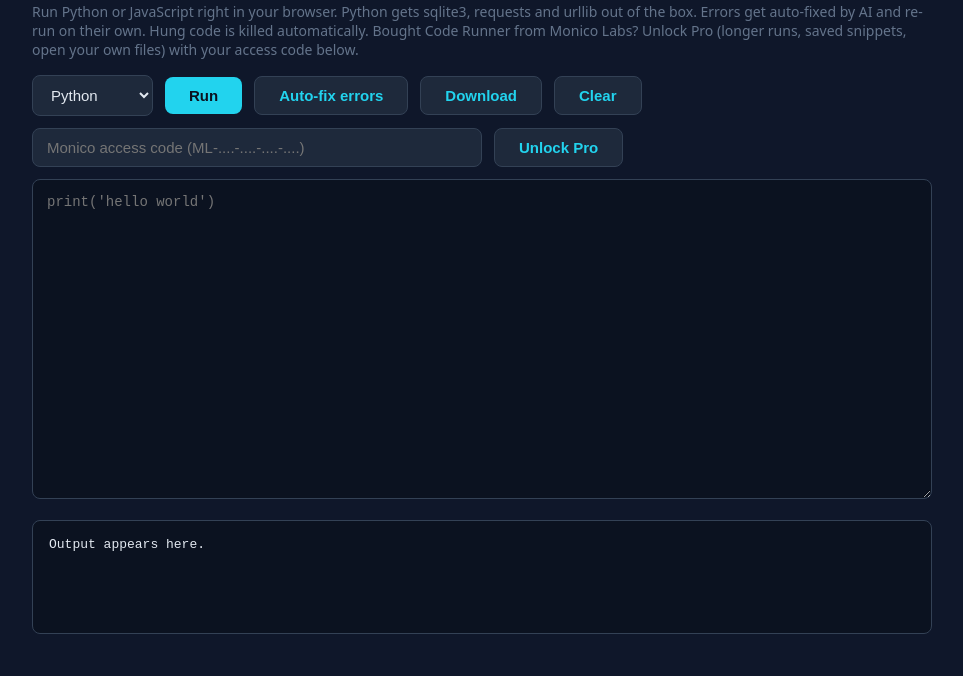
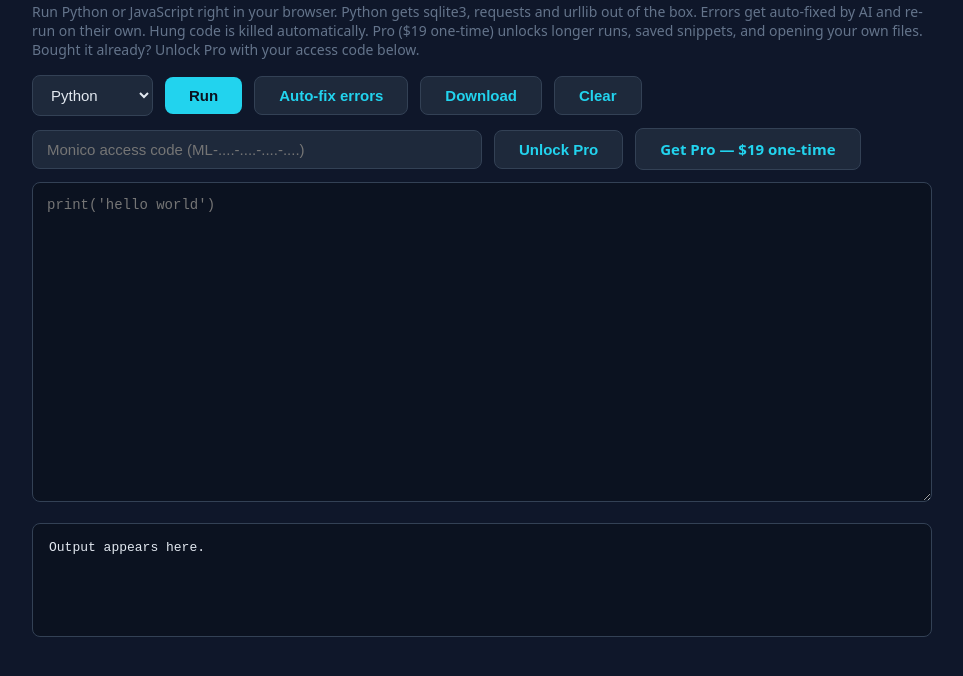
Before and after one commit to jaykk99/code-runner, a plain HTML site: page index.html in a window 1280 px wide. Shown: the part 86-762 px from the top of the page, without its empty margins (158-1121 px from the left). Drawn offline with Linux system fonts and the light colour scheme.

Commit message:
feat(shop): link Pro buyers to the Monico Labs checkout
The product page had an unlock box but no way to buy: a visitor
landing on the runner saw 'Bought Code Runner from Monico Labs?'
with no price and no link to the shop, while the storefront sells
Code Runner Pro $19 one-time (hub catalog: live) with a BTC
checkout at #/product/code-runner. Add a 'Get Pro — $19 one-time'
button next to Unlock Pro, name the price in the page intro, and
link the README Pro section to the same storefront page. Unlock
flow itself is unchanged (hub /api/auth/code grant check).

```diff
--- a/index.html
+++ b/index.html
@@ -17,6 +17,9 @@
   button { background:#22d3ee; color:#0b1220; border:0; border-radius:8px; padding:10px 24px;
     font-size:15px; font-weight:700; cursor:pointer; }
   button.ghost { background:#1e293b; color:#22d3ee; border:1px solid #334155; }
+  a.ghostbtn { display:inline-block; background:#1e293b; color:#22d3ee; border:1px solid #334155;
+    border-radius:8px; padding:10px 24px; font-size:15px; font-weight:700; cursor:pointer;
+    text-decoration:none; }
   button:disabled { opacity:.5; }
   textarea { width:100%; height:320px; background:#0b1220; color:#e2e8f0; border:1px solid #334155;
     border-radius:8px; padding:14px; font-family:monospace; font-size:14px; box-sizing:border-box; resize:vertical; }
@@ -29,7 +32,7 @@
 <body>
 <main>
   <h1>Code Runner</h1>
-  <div class="sub">Run Python or JavaScript right in your browser. Python gets sqlite3, requests and urllib out of the box. Errors get auto-fixed by AI and re-run on their own. Hung code is killed automatically. Bought Code Runner from Monico Labs? Unlock Pro (longer runs, saved snippets, open your own files) with your access code below.</div>
+  <div class="sub">Run Python or JavaScript right in your browser. Python gets sqlite3, requests and urllib out of the box. Errors get auto-fixed by AI and re-run on their own. Hung code is killed automatically. Pro ($19 one-time) unlocks longer runs, saved snippets, and opening your own files. Bought it already? Unlock Pro with your access code below.</div>
   <div class="row">
     <select id="lang">
       <option value="python">Python</option>
@@ -43,6 +46,7 @@
   <div class="row">
     <input id="codeInput" type="text" placeholder="Monico access code (ML-....-....-....-....)" autocomplete="off" spellcheck="false">
     <button id="unlockBtn" class="ghost" onclick="unlock()">Unlock Pro</button>
+    <a class="ghostbtn" href="https://monico-labs-insta.onrender.com/#/product/code-runner" target="_blank" rel="noopener">Get Pro — $19 one-time</a>
     <span id="gateMsg"></span>
   </div>
   <div class="row" id="proRow" style="display:none">
```
Also changed, not shown: 1 other file.
